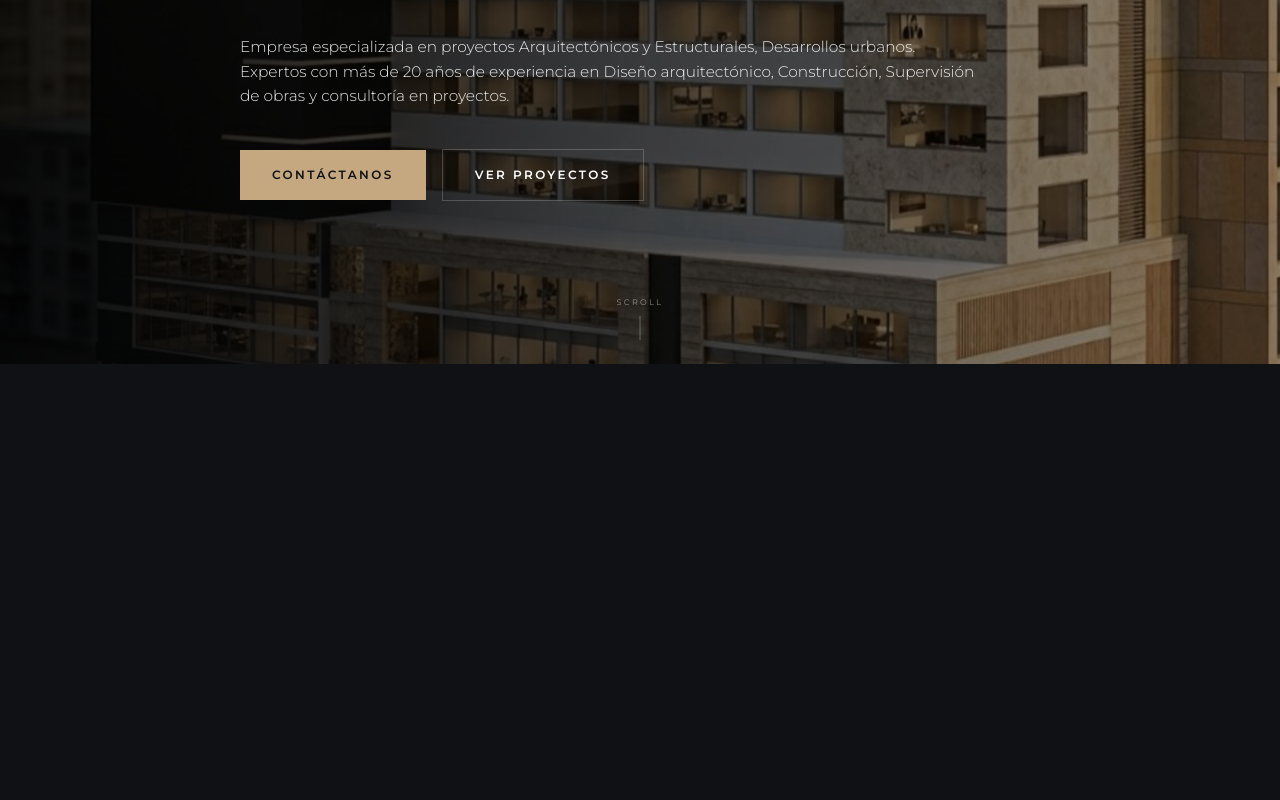
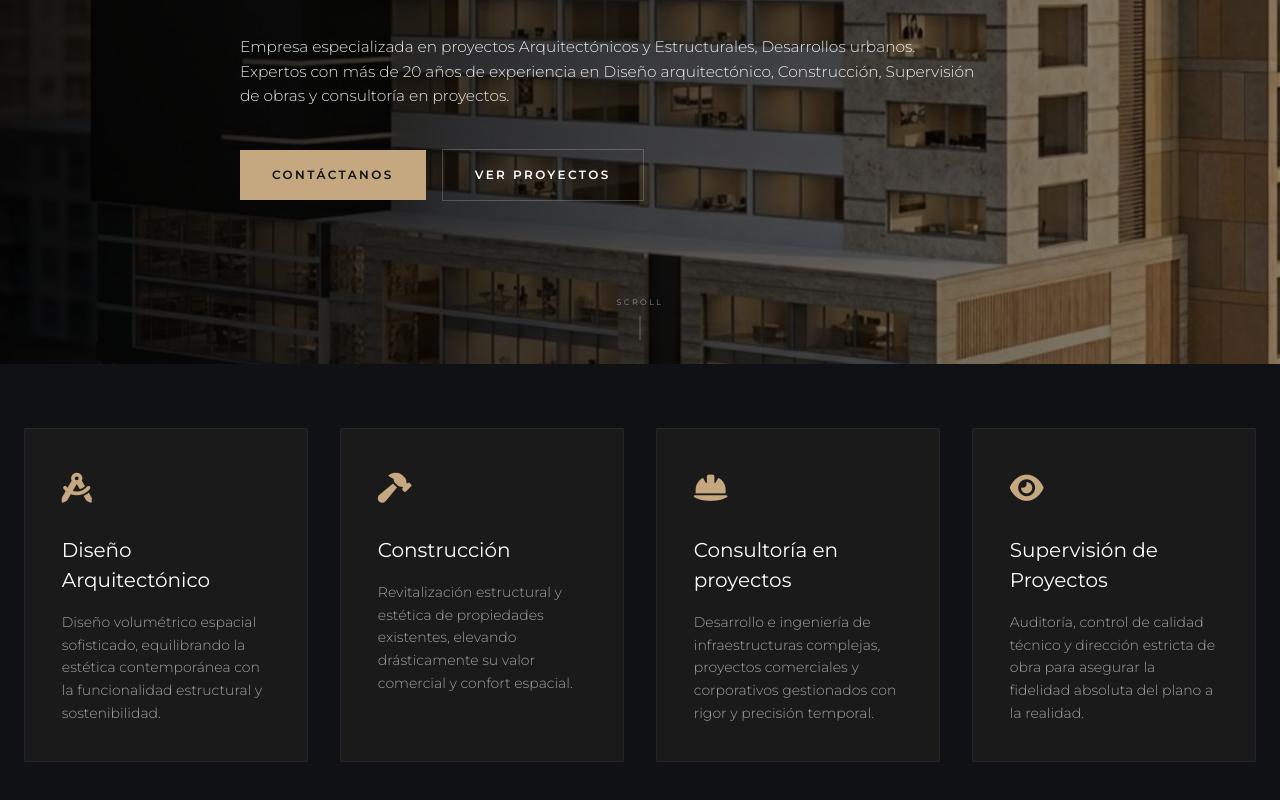
Before and after one commit to Leo1827/trazos-estructurales, a Next.js app: page / in a window 1280 px wide. Shown: the part 436-1236 px from the top of the page. Before the commit the page ends 800 px from the top, so only its background shows below. Built offline with nearby package versions, Linux system fonts and the light colour scheme; a web font is replaced by a local one.

Commit message:
feat: add features in home

```diff
--- a/app/page.tsx
+++ b/app/page.tsx
@@ -1,3 +1,4 @@
+import Feature from "@/components/Feature/Feature";
 import Hero from "@/components/Hero/Hero";
 import Navbar from "@/components/Navbar/Navbar";
 
@@ -8,6 +9,7 @@ export default function Home() {
 
       <main>
         <Hero />
+        <Feature />
       </main>
 
     </>
--- /dev/null
+++ b/components/Feature/Feature.module.css
@@ -0,0 +1,100 @@
+/* Secciones Comunes */
+.section {
+    padding: 4rem 1.5rem;
+    max-width: 1280px;
+    margin: 0 auto;
+}
+
+.section-bg {
+    background-color: var(--dark-lighter);
+}
+
+.section-header {
+    text-align: center;
+    margin-bottom: 3rem;
+}
+
+.section-subtitle {
+    color: var(--gold);
+    font-size: 0.75rem;
+    letter-spacing: 0.3em;
+    text-transform: uppercase;
+    display: block;
+    margin-bottom: 0.75rem;
+}
+
+.section-title {
+    font-size: 1.875rem;
+    color: var(--white);
+    font-weight: 300;
+}
+
+.section-divider {
+    width: 3rem;
+    height: 1px;
+    background-color: var(--gold);
+    margin: 1.5rem auto 0;
+}
+
+/* Grilla de Servicios (Organizada Horizontalmente) */
+.services-grid {
+    display: grid;
+    grid-template-columns: 1fr; /* 1 columna en móviles */
+    gap: 2rem;
+}
+
+/* 2 columnas en pantallas medianas (tablets) */
+@media (min-width: 640px) {
+    .services-grid {
+        grid-template-columns: repeat(2, 1fr);
+    }
+}
+
+/* 3 columnas horizontales en pantallas grandes (desktop) */
+@media (min-width: 1024px) {
+    .services-grid {
+        grid-template-columns: repeat(4, 1fr);
+    }
+}
+
+.service-card {
+    background-color: var(--dark-lighter);
+    border: 1px solid rgba(255, 255, 255, 0.05);
+    padding: 2.3rem;
+    border-radius: 2px;
+    transition: all 0.5s ease;
+}
+
+.service-card:hover {
+    border-color: rgba(197, 168, 128, 0.3);
+    box-shadow: 0 10px 30px rgba(0, 0, 0, 0.5);
+}
+
+.service-icon {
+    color: var(--gold);
+    font-size: 1.875rem;
+    margin-bottom: 1.5rem;
+    transition: transform 0.5s ease;
+}
+
+.service-card:hover .service-icon {
+    transform: translateY(-4px);
+}
+
+.service-title {
+    font-size: 1.25rem;
+    color: var(--white);
+    margin-bottom: 1rem;
+    transition: color 0.3s ease;
+}
+
+.service-card:hover .service-title {
+    color: var(--gold);
+}
+
+.service-description {
+    color: rgba(255, 255, 255, 0.6);
+    font-size: 0.875rem;
+    font-weight: 300;
+    line-height: 1.625;
+}
--- /dev/null
+++ b/components/Feature/Feature.tsx
@@ -0,0 +1,53 @@
+import React from "react";
+import styles from "./Feature.module.css";
+
+export default function Feature() {
+  return (
+    <section id="servicios" className={styles.section}>
+
+
+      <div className={styles["services-grid"]}>
+
+        <div className={styles["service-card"]}>
+          <div className={styles["service-icon"]}>
+            <i className="fa-solid fa-compass-drafting"></i>
+          </div>
+          <h3 className={styles["service-title"]}>Diseño Arquitectónico</h3>
+          <p className={styles["service-description"]}>
+            Diseño volumétrico espacial sofisticado, equilibrando la estética contemporánea con la funcionalidad estructural y sostenibilidad.
+          </p>
+        </div>
+
+        <div className={styles["service-card"]}>
+          <div className={styles["service-icon"]}>
+            <i className="fa-solid fa-hammer"></i>
+          </div>
+          <h3 className={styles["service-title"]}>Construcción</h3>
+          <p className={styles["service-description"]}>
+            Revitalización estructural y estética de propiedades existentes, elevando drásticamente su valor comercial y confort espacial.
+          </p>
+        </div>
+
+        <div className={styles["service-card"]}>
+          <div className={styles["service-icon"]}>
+            <i className="fa-solid fa-helmet-safety"></i>
+          </div>
+          <h3 className={styles["service-title"]}>Consultoría en proyectos</h3>
+          <p className={styles["service-description"]}>
+            Desarrollo e ingeniería de infraestructuras complejas, proyectos comerciales y corporativos gestionados con rigor y precisión temporal.
+          </p>
+        </div>
+
+        <div className={styles["service-card"]}>
+          <div className={styles["service-icon"]}>
+            <i className="fa-solid fa-eye"></i>
+          </div>
+          <h3 className={styles["service-title"]}>Supervisión de Proyectos</h3>
+          <p className={styles["service-description"]}>
+            Auditoría, control de calidad técnico y dirección estricta de obra para asegurar la fidelidad absoluta del plano a la realidad.
+          </p>
+        </div>
+      </div>
+    </section>
+  );
+}
```
Also changed, not shown: public/images/headerImage3.jpg.
